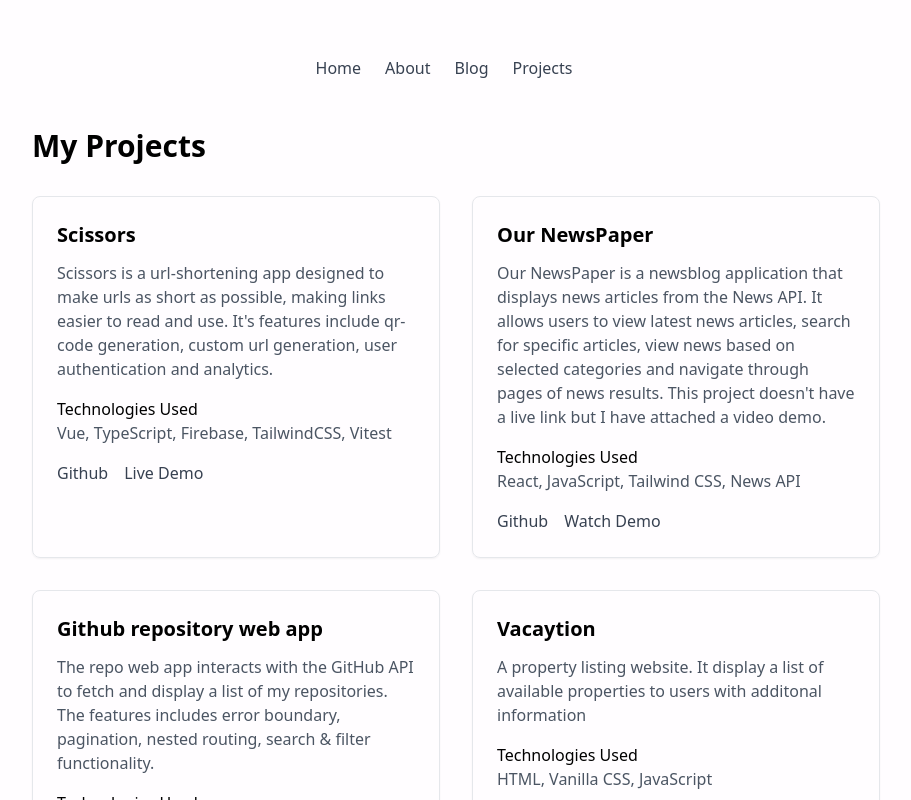
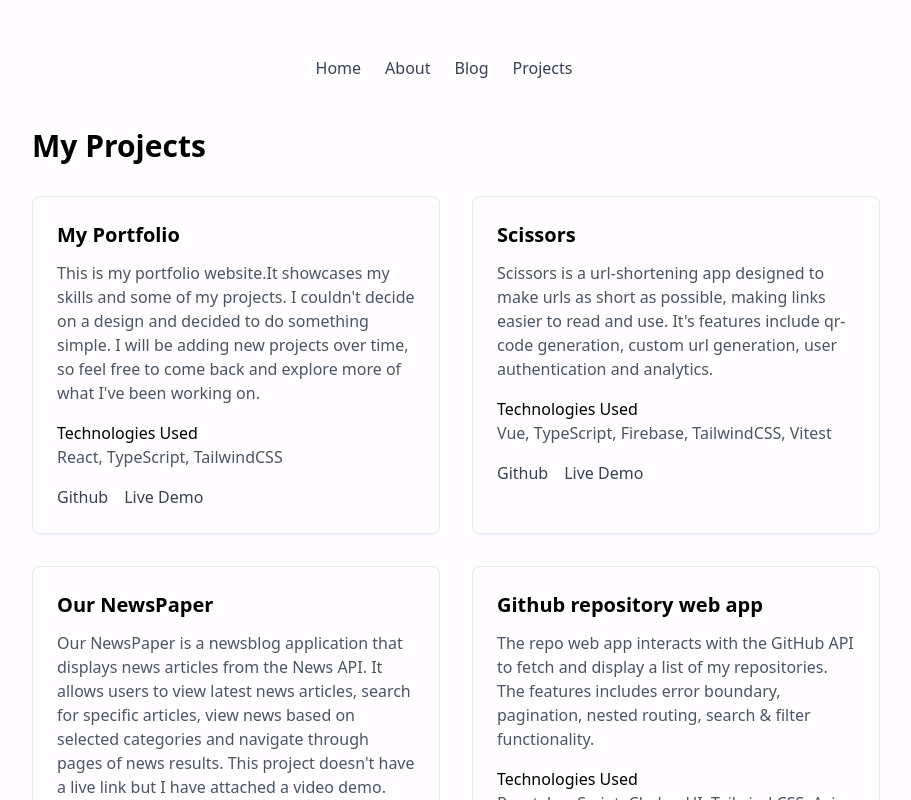
Before and after one commit to Saheedatt/saheedat, a React (Vite) app: page /projects in a window 1280 px wide. Shown: the top 800 px of the page, without its empty margins (184-1095 px from the left). Built offline with nearby package versions, Linux system fonts and the light colour scheme.

Commit message:
Updated projects

```diff
--- a/src/components/Projects.tsx
+++ b/src/components/Projects.tsx
@@ -15,6 +15,13 @@ const Projects = () => {
   const [videoUrl, setVideoUrl] = useState<string | null>(null);
 
   const projects: Project[] = [
+    {
+      title: "My Portfolio",
+      description: "This is my portfolio website.It showcases my skills and some of my projects. I couldn't decide on a design and decided to do something simple. I will be adding new projects over time, so feel free to come back and explore more of what I've been working on.",
+      technologies: "React, TypeScript, TailwindCSS",
+      githubLink: "https://github.com/Saheedatt/saheedat",
+      liveLink:"https://saheedat.vercel.app/",
+    },
     {
       title: "Scissors",
       description:
@@ -39,14 +46,6 @@ const Projects = () => {
       technologies: "React, JavaScript, Chakra UI, Tailwind CSS, Axios",
       githubLink: "https://github.com/Saheedatt/repowebapp",
       liveLink: "https://repowebapp.vercel.app/",
-    },
-    {
-      title: "Vacaytion",
-      description:
-        "A property listing website. It display a list of available properties to users with additonal information ",
-      technologies: "HTML, Vanilla CSS, JavaScript",
-      githubLink: "https://github.com/Saheedatt/Vacaytion",
-      liveLink: "https://vacaytion.netlify.app/",
     },
   ];
 
```
